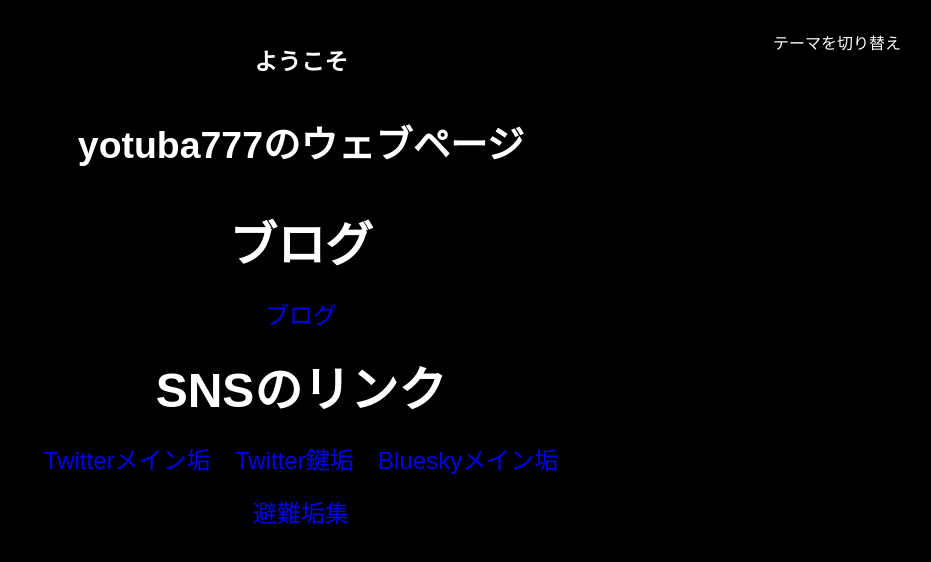
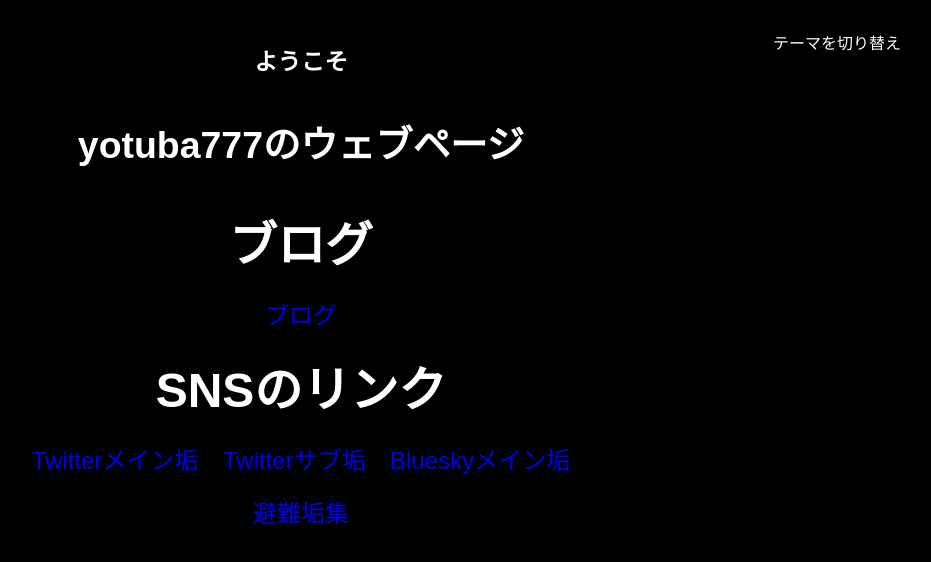
Before and after one commit to YOTUBA7580/yotuba7580.github.io, a plain HTML site: page JA-JP/index.html in a window 1280 px wide. Shown: the whole page, without its empty margins (339-1270 px from the left). Drawn offline with Linux system fonts and the light colour scheme.

Commit message:
Update index.html

```diff
--- a/JA-JP/index.html
+++ b/JA-JP/index.html
@@ -31,7 +31,7 @@
                 <h2>SNSのリンク</h2>
             </section>
             <a href="https://twitter.com/Twit_yotuba777" target="_blank">Twitterメイン垢</a>
-            <a href="https://twitter.com/y777____" target="_blank">Twitter鍵垢</a>
+            <a href="https://twitter.com/Yotuba777_Sub" target="_blank">Twitterサブ垢</a>
             <a href="https://bsky.app/profile/yotuba777onbluesky.bsky.social" target="_blank">Blueskyメイン垢</a>
             <br><br>
             <a href="hinan'akashu.html" target="_blank">避難垢集</a>
```
